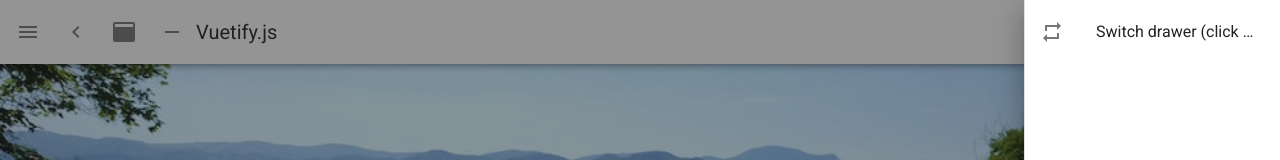
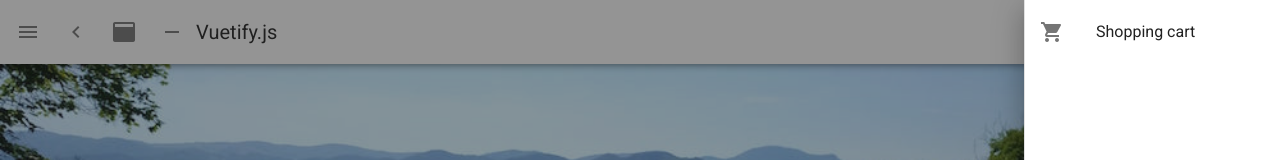
Before and after one commit to goldenfaeron/MyNuxtApp, a Nuxt app: page / in a window 1280 px wide. Both pictures are taken after a click on the button 1252 px from the left and 32 px from the top of the page. Shown: the top 160 px of the page. Built offline with nearby package versions, Linux system fonts and the light colour scheme.

Commit message:
default.vue: added shopingcart to drawer deleted switch drawer store/index.js: fixed error in cart, added a test

```diff
--- a/layouts/default.vue
+++ b/layouts/default.vue
@@ -36,10 +36,23 @@
 			<v-list>
 				<v-list-item @click.native="right = !right">
 					<v-list-item-action>
-						<v-icon light>mdi-repeat</v-icon>
+						<v-icon light>mdi-cart</v-icon>
 					</v-list-item-action>
-					<v-list-item-title>Switch drawer (click me)</v-list-item-title>
+					<v-list-item-title>Shopping cart</v-list-item-title>
 				</v-list-item>
+				<v-layout column space>
+				<v-flex xs12 md4 my5 v-for="(item, index) in $store.state.cart" :key="index">
+					<v-card :color="item.color">
+						<v-card-title primary-title>
+							<div>
+								<h3 class="headline mb-0">{{item.title}}</h3>
+								<br />
+							</div>
+						</v-card-title>
+						<v-img aspect-ratio="1" max-height="500" :src="webRoot + item.image.path"></v-img>
+					</v-card>
+				</v-flex>
+				</v-layout>
 			</v-list>
 		</v-navigation-drawer>
 		<v-footer :fixed="fixed" app>
@@ -52,6 +65,8 @@
 export default {
 	data() {
 		return {
+			assetRoot: "https://cockpit.hackmylanguage.com/storage/uploads",
+			webRoot: "https://cockpit.hackmylanguage.com",
 			clipped: false,
 			drawer: false,
 			fixed: false,
--- a/store/index.js
+++ b/store/index.js
@@ -1,7 +1,8 @@
 import axios from "axios"
 export const state = () => ({
     name: "My name is john",
-    cart: [''],
+    cart: [],
+    test: "hello world"
 })
 
 
```
